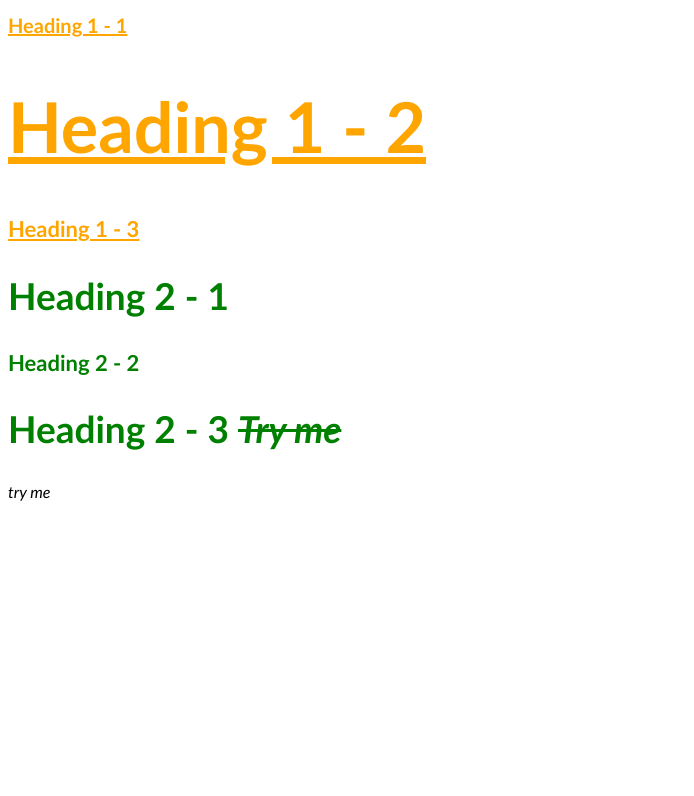
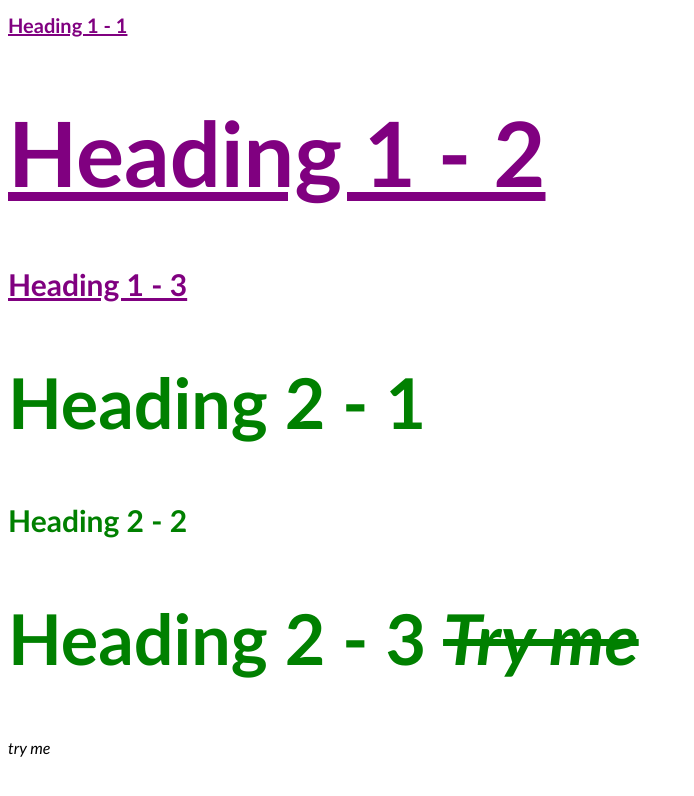
Before and after one commit to wadha13/first, a plain HTML site: page Stylish.html in a window 1280 px wide. Shown: the whole page, without its empty margins (0-694 px from the left). Drawn offline with Linux system fonts and the light colour scheme.

Commit message:
Update test.css

```diff
--- a/css/test.css
+++ b/css/test.css
@@ -1,19 +1,19 @@
 	body{ font-family: "Trebuchet MS", Helvetica, sans-serif; }
 
 	h1{
-		color:orange;
-		font-size:70px;
+		color:Purple;
+		font-size:90px;
 		text-decoration: underline;
 	}
-	h2{ font-size: 37px;
+	h2{ font-size: 70px;
 		color: green;
 
 	}
-	.small{font-size: 22px;
+	.small{font-size: 30px;
 	}
 	span{font-style: italic;}
 	h2 span{text-decoration: line-through;
 	}
 
 
-	#first{font-size: 120px}
+	#first{font-size: 90px}
```
